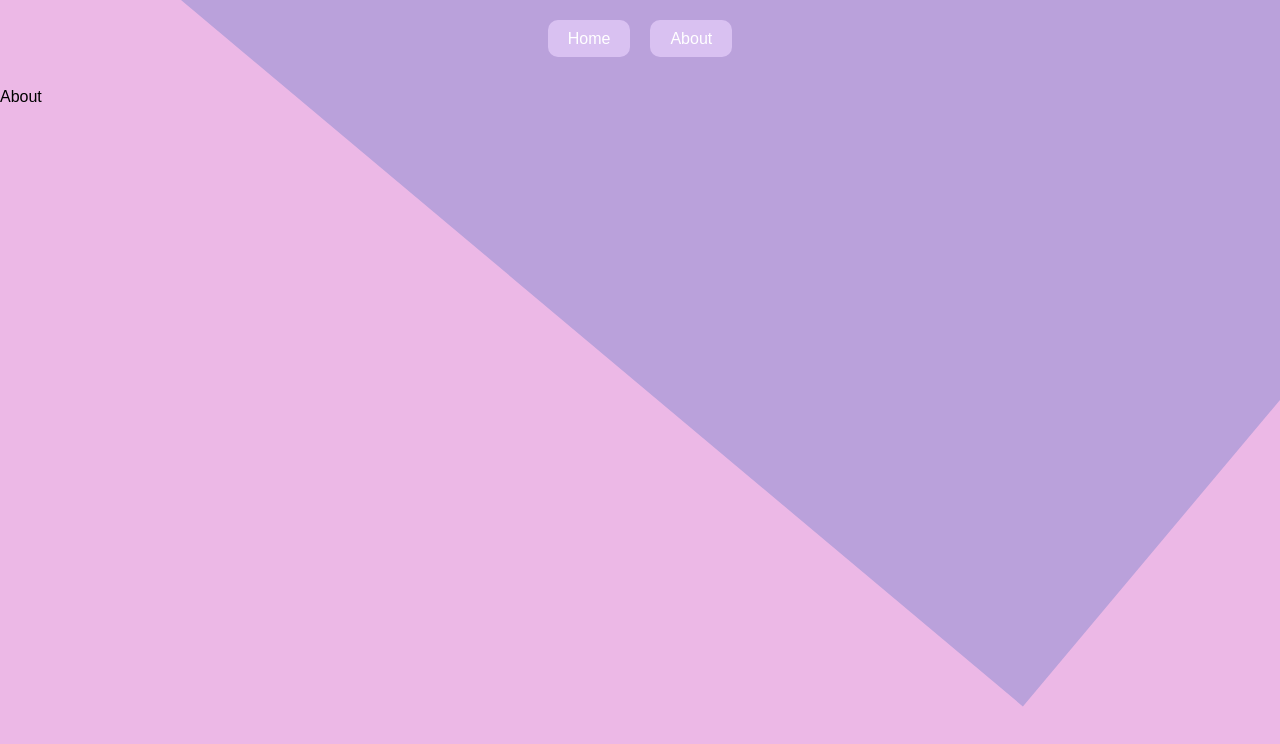
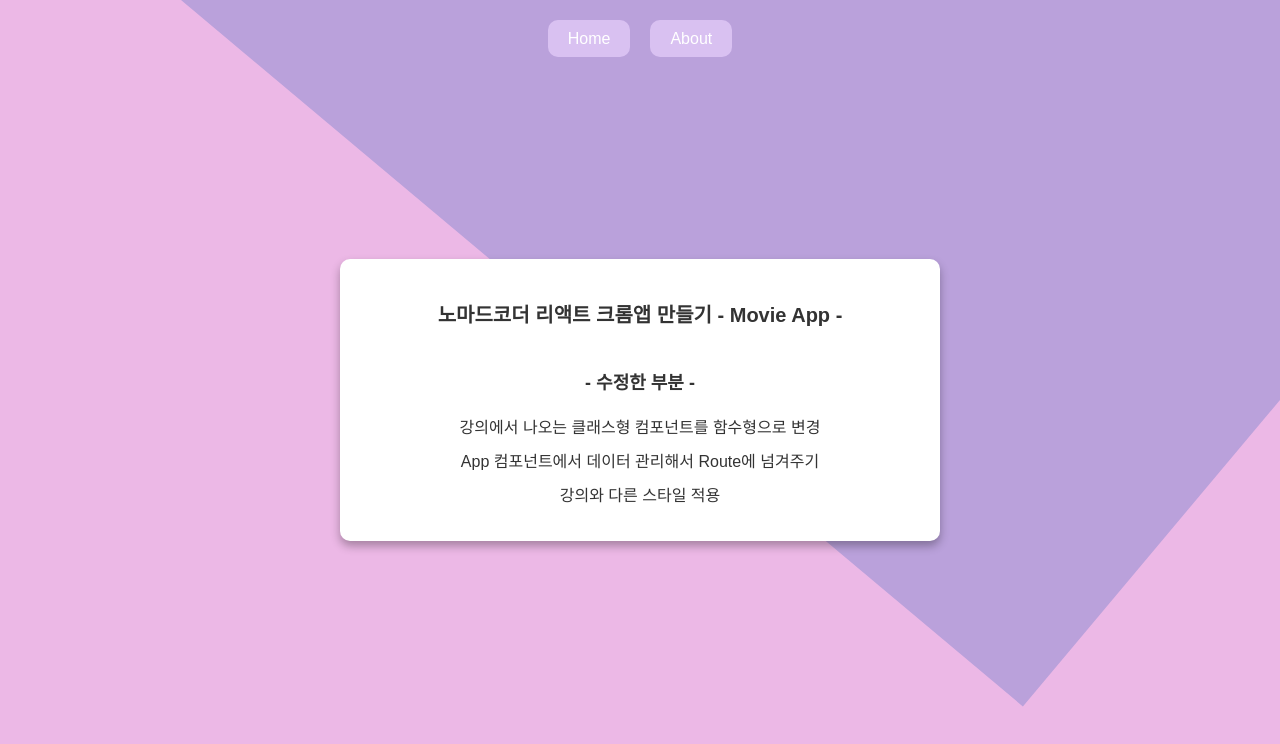
Before and after one commit to becover/movie-app-2019, a React (Create React App) app: page /about in a window 1280 px wide. Shown: the top 744 px of the page. Built offline with nearby package versions, Linux system fonts and the light colour scheme; no server answers.

Commit message:
About 수정 및 css 추가

```diff
--- /dev/null
+++ b/src/routes/About.css
@@ -0,0 +1,28 @@
+.about__contain {
+  position: absolute;
+  top:50%;
+  left:50%;
+  transform: translate(-50%, -50%);
+  width:50%;
+  max-width: 600px;
+  padding:25px;
+  border-radius: 10px;
+  background-color: white;
+  box-shadow: 0 5px 10px rgba(0,0,0,.3);
+  color:#333;
+  text-align: center;
+}
+
+.about__contain h2 {
+  font-size:20px;
+  margin: 15px 0 40px;
+}
+
+.about__contain h3 {
+  font-size:18px;
+  margin-bottom: 20px;
+}
+
+.about__contain ul li {
+  margin:10px 0;
+}
--- a/src/routes/About.js
+++ b/src/routes/About.js
@@ -1,7 +1,18 @@
 import React from "react";
+import "./About.css";
 
 const About = () => {
-  return <p>About</p>;
+  return (
+    <div className="about__contain">
+      <h2>노마드코더 리액트 크롬앱 만들기 - Movie App -</h2>
+      <h3>- 수정한 부분 -</h3>
+      <ul>
+        <li> 강의에서 나오는 클래스형 컴포넌트를 함수형으로 변경</li>
+        <li> App 컴포넌트에서 데이터 관리해서 Route에 넘겨주기</li>
+        <li>강의와 다른 스타일 적용</li>
+      </ul>
+    </div>
+  );
 };
 
 export default About;
```
